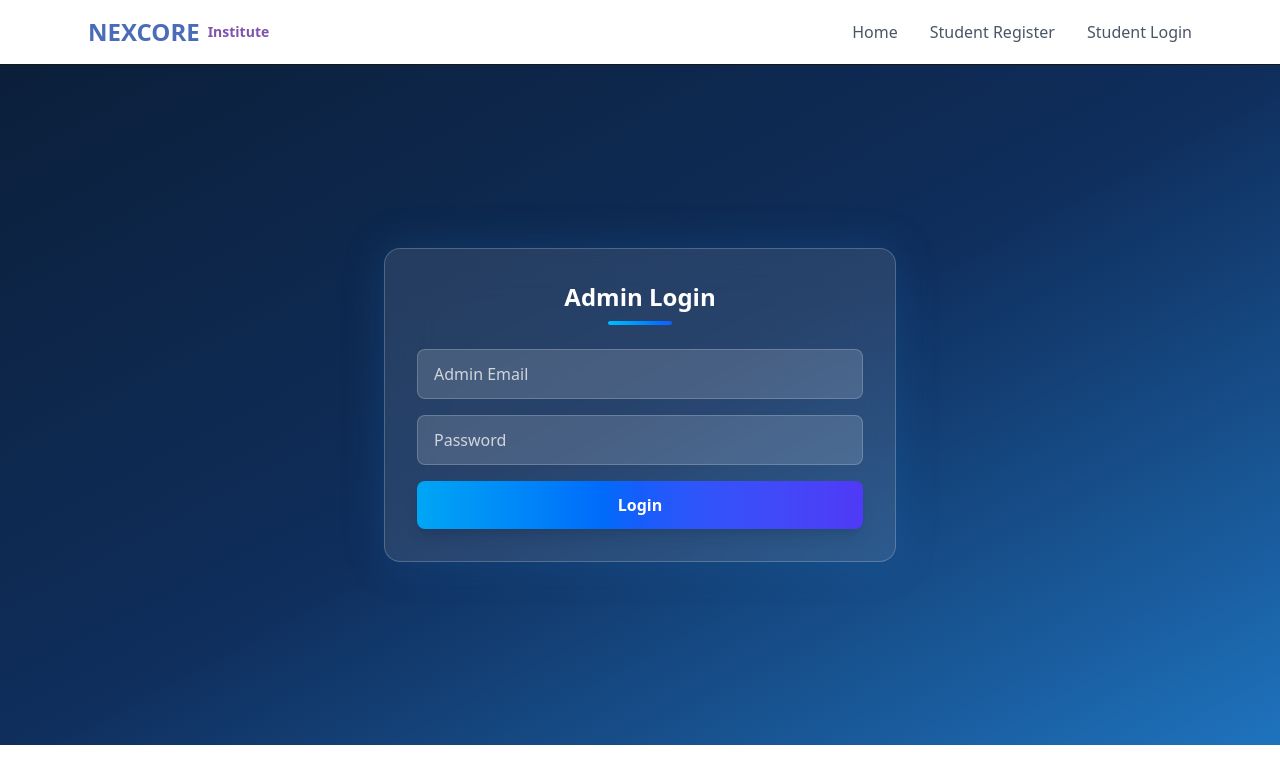
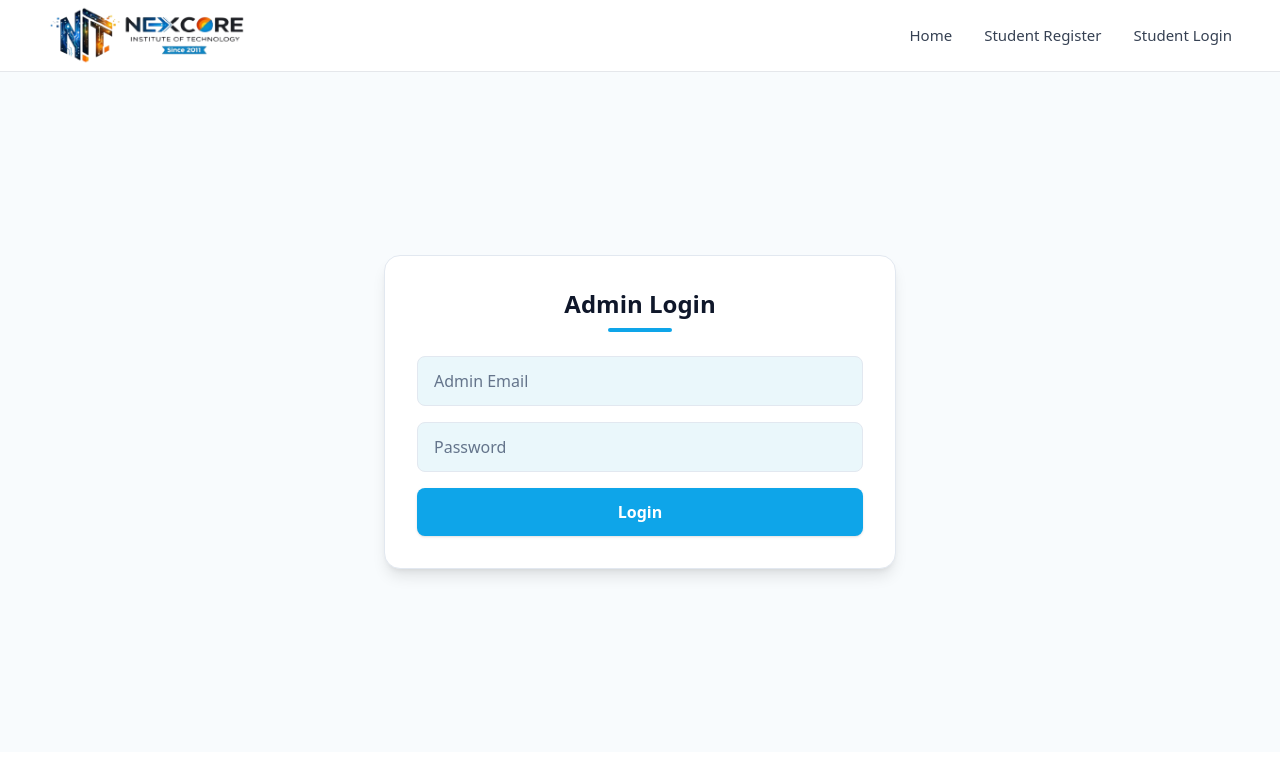
Before and after one commit to Code4Bharat1/NIT-Scholarship-Frontend, a Next.js app: page /admin-login in a window 1280 px wide. Shown: the top 784 px of the page. Built offline with nearby package versions, Linux system fonts and the light colour scheme.

Commit message:
Refactor UI components for Admin Login, Registration, and Dashboard; enhance styling and improve user experience

```diff
--- a/app/admin-login/page.jsx
+++ b/app/admin-login/page.jsx
@@ -1,6 +1,6 @@
 "use client";
 
-import { useState, useEffect } from "react";
+import { useState } from "react";
 import axios from "axios";
 import Navbar from "../components/NavBar";
 
@@ -39,28 +39,20 @@ export default function AdminLogin() {
     }
   };
 
-
   return (
     <>
       <Navbar />
 
+      <div className="flex justify-center items-center min-h-[85vh] bg-[#F8FBFD]">
 
-    <div className="flex justify-center items-center min-h-[85vh]
-                      bg-gradient-to-br from-[#0b1f3a] via-[#0f2e5c] to-[#1e73be]">
+        <div className="w-full max-w-lg p-8 rounded-2xl bg-white
+                        border border-[#E2E8F0] shadow-lg flex flex-col justify-center">
 
-
-
-        <div className="w-full max-w-lg p-8 rounded-2xl
-                        backdrop-blur-xl bg-white/10
-                        border border-white/20
-                        shadow-[0_0_40px_rgba(30,115,190,0.25)]
-                        flex flex-col justify-center">
-
-          <h2 className="text-2xl font-semibold text-white text-center">
+          <h2 className="text-2xl font-semibold text-[#0F172A] text-center">
             Admin Login
           </h2>
 
-          <div className="w-16 h-1 bg-gradient-to-r from-sky-400 to-blue-600 mx-auto mt-2 mb-6 rounded"></div>
+          <div className="w-16 h-1 bg-[#0EA5E9] mx-auto mt-2 mb-6 rounded"></div>
 
           <form onSubmit={handleSubmit} className="space-y-4">
 
@@ -69,8 +61,8 @@ export default function AdminLogin() {
               placeholder="Admin Email"
               required
               value={form.email}
-              onChange={(e)=>setForm({...form,email:e.target.value})}
-              className="w-full px-4 py-3 rounded-lg bg-white/15 text-white placeholder-gray-300 border border-white/20 outline-none focus:ring-2 focus:ring-sky-400"
+              onChange={(e) => setForm({ ...form, email: e.target.value })}
+              className="w-full px-4 py-3 rounded-lg bg-[#EAF7FB] text-[#0F172A] placeholder-[#64748B] border border-[#E2E8F0] outline-none focus:ring-2 focus:ring-[#0EA5E9]"
             />
 
             <input
@@ -78,19 +70,17 @@ export default function AdminLogin() {
               placeholder="Password"
               required
               value={form.password}
-              onChange={(e)=>setForm({...form,password:e.target.value})}
-              className="w-full px-4 py-3 rounded-lg bg-white/15 text-white placeholder-gray-300 border border-white/20 outline-none focus:ring-2 focus:ring-sky-400"
+              onChange={(e) => setForm({ ...form, password: e.target.value })}
+              className="w-full px-4 py-3 rounded-lg bg-[#EAF7FB] text-[#0F172A] placeholder-[#64748B] border border-[#E2E8F0] outline-none focus:ring-2 focus:ring-[#0EA5E9]"
             />
 
-            {errorMsg && <p className="text-red-400 text-sm">{errorMsg}</p>}
+            {errorMsg && <p className="text-red-500 text-sm">{errorMsg}</p>}
 
             <button
               type="submit"
               disabled={loading}
               className={`w-full py-3 rounded-lg font-semibold
-                         bg-gradient-to-r from-sky-500 via-blue-600 to-indigo-600
-                         hover:from-sky-600 hover:to-indigo-700
-                         text-white shadow-lg transition duration-300
+                         bg-[#0EA5E9] hover:bg-[#0284C7] text-white shadow transition duration-300
                          ${loading ? "opacity-70 cursor-not-allowed" : ""}`}
             >
               {loading ? "Logging in..." : "Login"}
--- a/app/components/NavBar.jsx
+++ b/app/components/NavBar.jsx
@@ -1,42 +1,25 @@
 "use client";
-
 import Link from "next/link";
 
 export default function Navbar() {
   return (
-    <nav className="w-full bg-white shadow-sm border-b">
-      <div className="max-w-6xl mx-auto px-6 py-4 flex justify-between items-center">
+    <nav className="w-full bg-white border-b border-gray-200 h-[72px]">
+      <div className="max-w-7xl mx-auto px-12 h-full flex items-center justify-between">
 
         {/* Logo */}
-        <div className="flex items-center gap-2">
-          <span className="text-2xl font-bold text-[#4B6CB7]">
-            NEXCORE
-          </span>
-          <span className="text-sm text-[#7F53AC] font-semibold">
-            Institute
-          </span>
+        <div className="flex items-center h-full">
+          <img
+            src="/nexcore3-logo.png"
+            alt="Nexcore Logo"
+            className="h-70 w-auto object-contain"
+          />
         </div>
 
         {/* Links */}
-        <div className="hidden md:flex gap-8 text-gray-600 font-medium">
-          <Link
-            href="/"
-            className="hover:text-[#4B6CB7] transition-colors duration-200"
-          >
-            Home
-          </Link>
-          <Link
-            href="/student-register"
-            className="hover:text-[#4B6CB7] transition-colors duration-200"
-          >
-            Student Register
-          </Link>
-          <Link
-            href="/student-login"
-            className="hover:text-[#4B6CB7] transition-colors duration-200"
-          >
-            Student Login
-          </Link>
+        <div className="hidden md:flex items-center gap-8 text-[15px] font-medium text-gray-700">
+          <Link href="/" className="hover:text-blue-600">Home</Link>
+          <Link href="/student-register" className="hover:text-blue-600">Student Register</Link>
+          <Link href="/student-login" className="hover:text-blue-600">Student Login</Link>
         </div>
 
       </div>
--- a/app/student-login/page.jsx
+++ b/app/student-login/page.jsx
@@ -60,12 +60,12 @@ export default function Login() {
     <>
       <Navbar />
 
-      <div className="flex justify-center items-center min-h-[85vh] bg-[#F8FBFD]">
+      <div className="flex justify-center items-center min-h-[85vh] bg-gray-100">
 
         <div className="w-full max-w-md p-8 rounded-2xl
-                        bg-[#FFFFFF] shadow-lg border border-[#E2E8F0]">
+                        bg-white shadow-lg border border-gray-200">
 
-          <h2 className="text-2xl font-semibold text-[#0F172A] text-center mb-6">
+          <h2 className="text-2xl font-semibold text-gray-800 text-center mb-6">
             Student Login
           </h2>
 
@@ -105,7 +105,7 @@ export default function Login() {
               className={`w-full py-3 rounded-lg font-semibold text-white transition
               ${disabledUntil
                   ? "bg-gray-400 cursor-not-allowed"
-                  : "bg-[#0EA5E9] hover:bg-[#0284C7]"}
+                  : "bg-blue-500 hover:bg-blue-600"}
               `}
             >
               {disabledUntil
--- a/app/student-register/page.jsx
+++ b/app/student-register/page.jsx
@@ -62,9 +62,8 @@ export default function Register() {
           {/* Inline message */}
           {message.text && (
             <p
-              className={`text-center mb-4 font-medium ${
-                message.type === "success" ? "text-[#22C55E]" : "text-[#38BDF8]"
-              }`}
+              className={`text-center mb-4 font-medium ${message.type === "success" ? "text-[#22C55E]" : "text-[#38BDF8]"
+                }`}
             >
               {message.text}
             </p>
@@ -113,10 +112,17 @@ export default function Register() {
             <div className="flex flex-col">
               <label className="text-[#0F172A] mb-1 font-medium">Mobile Number</label>
               <input
+                type="tel"
                 placeholder="Mobile Number"
                 required
+                maxLength={10}
+                pattern="\d{10}"
                 value={form.mobile}
-                onChange={(e) => setForm({ ...form, mobile: e.target.value })}
+                onChange={(e) => {
+                  // Allow only numbers
+                  const value = e.target.value.replace(/\D/g, "");
+                  setForm({ ...form, mobile: value });
+                }}
                 className="w-full px-4 py-2 rounded-lg bg-[#EAF7FB] text-[#0F172A] placeholder-[#64748B] outline-none focus:ring-2 focus:ring-[#0EA5E9]"
               />
             </div>
@@ -125,13 +131,20 @@ export default function Register() {
             <div className="flex flex-col">
               <label className="text-[#0F172A] mb-1 font-medium">Parent's Mobile</label>
               <input
+                type="tel"
                 placeholder="Parent's Mobile"
                 required
+                maxLength={10}
+                pattern="\d{10}"
                 value={form.parentMobile}
-                onChange={(e) => setForm({ ...form, parentMobile: e.target.value })}
+                onChange={(e) => {
+                  const value = e.target.value.replace(/\D/g, "");
+                  setForm({ ...form, parentMobile: value });
+                }}
                 className="w-full px-4 py-2 rounded-lg bg-[#EAF7FB] text-[#0F172A] placeholder-[#64748B] outline-none focus:ring-2 focus:ring-[#0EA5E9]"
               />
             </div>
+
 
             {/* Qualifications */}
             <div className="flex flex-col">
```
Also changed, not shown: app/admin-register/page.jsx (+12 -18 lines), app/dashboard/page.jsx (+36 -55 lines), public/nexcore2-logo.jpeg (added), public/nexcore3-logo.png (added). Lines whose indentation alone changed are shown as unchanged.
